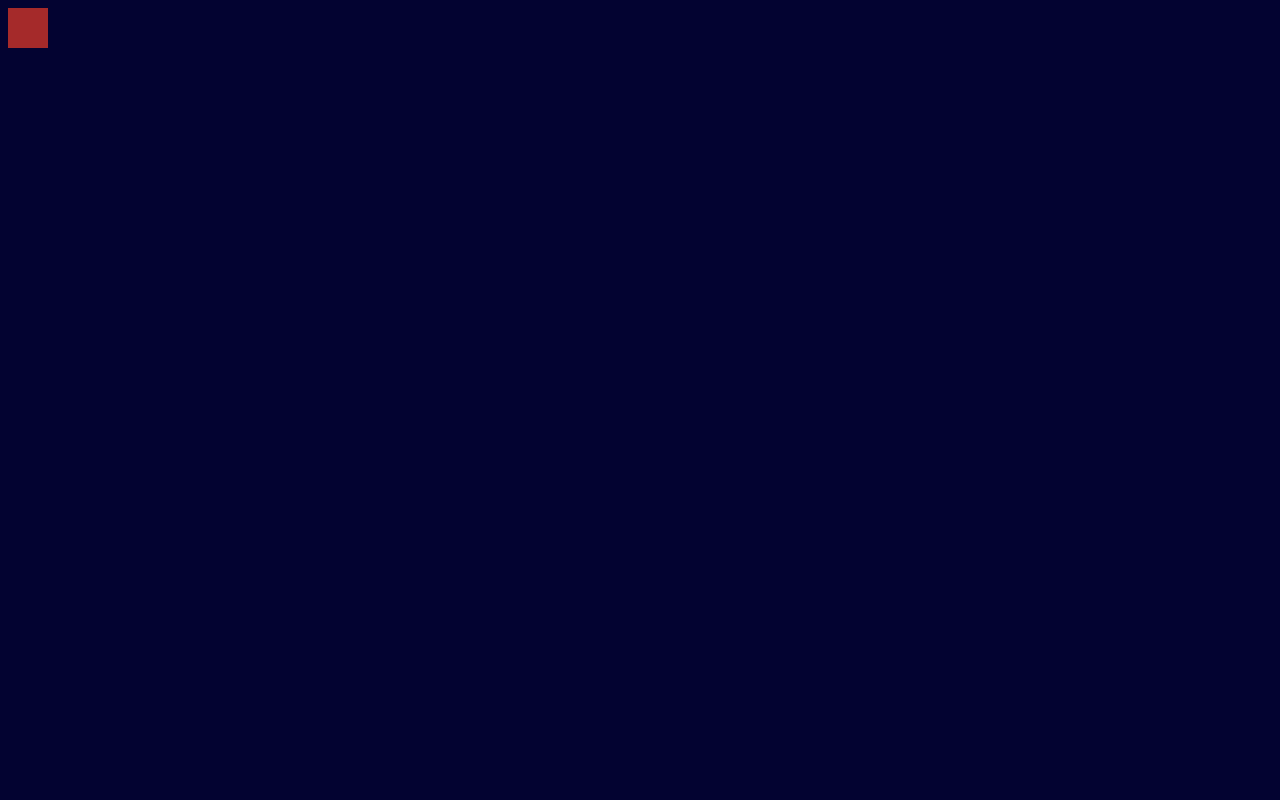
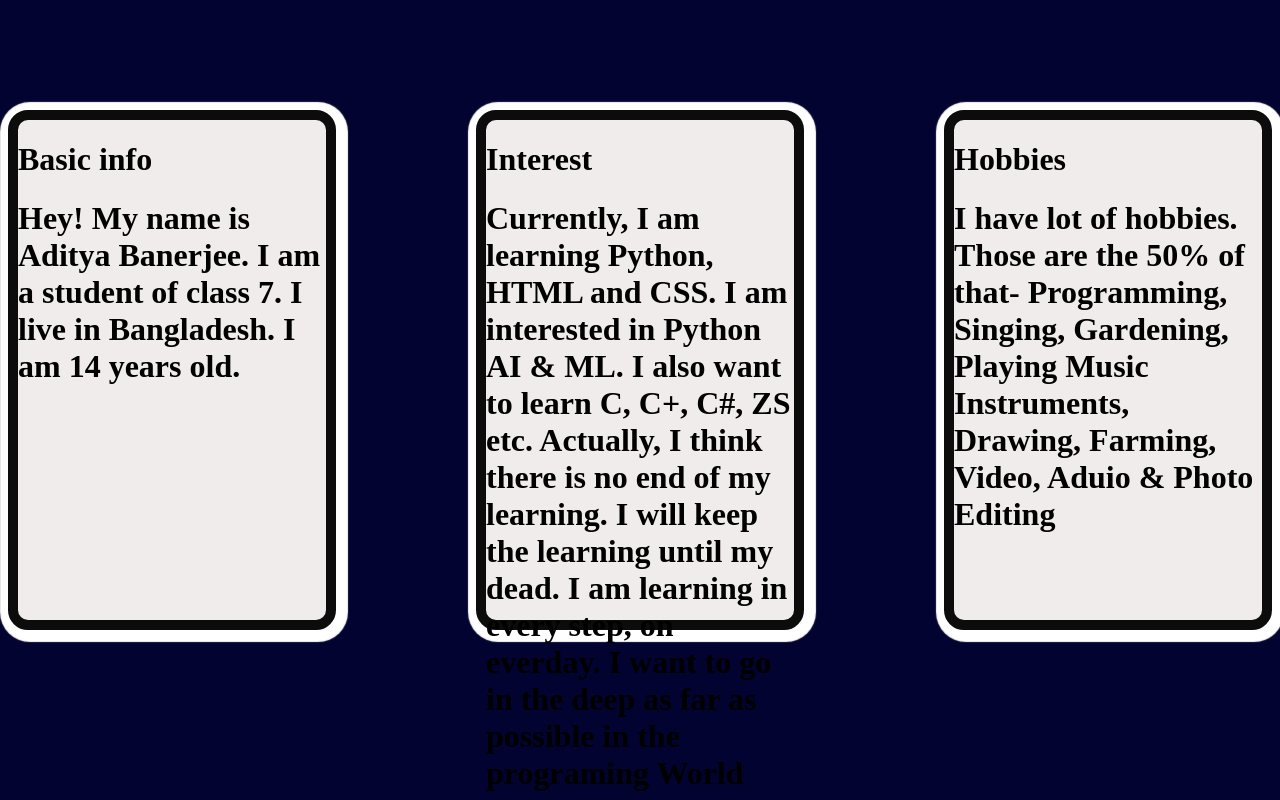
Before and after one commit to aditya136/own-web, a plain HTML site: page intro.html in a window 1280 px wide. Drawn offline with Linux system fonts and the light colour scheme.

Commit message:
today's-work

```diff
--- a/intro.html
+++ b/intro.html
@@ -13,24 +13,52 @@
     body {
         background-color: rgb(3, 3, 49);
     }
-    main {
+    .intro-boxes {
         display: flex;
-        align-items: center;
-	    justify-content: space-between;
-        gap: 20px;
-        width: 40px;
-        height: 40px;
-        background-color: brown;
+	    flex-direction: row;
+	    justify-content: center;
+        margin-top: 110px;
+        gap: 140px;
+
+    }
+    .box1, .box2, .box3 {
+        background-color: rgb(241, 236, 236);
+        width: 350px;
+        height: 500px;
+        border-radius: 20px;
+        border: solid 10px rgb(13, 12, 12);
+        box-shadow: white 2px 2px 1px 10px ;
     }
 </style>
 
 
 
 <body>
-    <main>
-        <div class="box1"></div>
-        <div class="box2"></div>
-        <div class="box3"></div>
-    </main>
+    <div class="intro-boxes">
+        <div class="box1">
+            <thead>
+                <h1>Basic info</h1>
+            </thead>
+            <tbody>
+                <h1>Hey! My name is Aditya Banerjee. I am a student of class 7. I live in Bangladesh. I am 14 years old. </h1>
+            </tbody>
+        </div>
+        <div class="box2">
+            <thead>
+                <h1>Interest</h1>
+            </thead>
+            <tbody>
+                <h1>Currently, I am learning Python, HTML and CSS. I am interested in Python AI & ML. I also want to learn C, C+, C#, ZS etc. Actually, I think there is no end of my learning. I will keep the learning until my dead. I am learning in every step, on everday. I want to go in the deep as far as possible in the programing World</h1>
+            </tbody>
+        </div>
+        <div class="box3">
+            <thead>
+                <h1>Hobbies</h1>
+            </thead>
+            <tbody>
+                <h1>I have lot of hobbies. Those are the 50% of that-  Programming, Singing, Gardening, Playing Music Instruments, Drawing, Farming, Video, Aduio & Photo Editing </h1>
+            </tbody>
+        </div>
+    </div>
 </body>
 </html>
```
